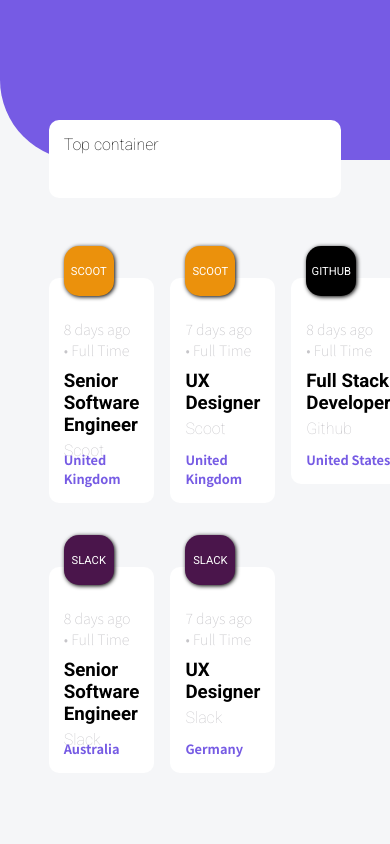
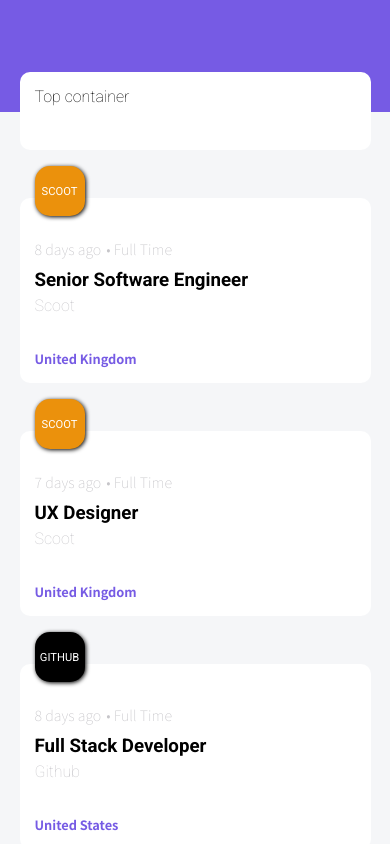
Before and after one commit to anontyro/dev-jobs, a Gatsby site: page / in a window 390 px wide. Shown: the top 844 px of the page. Built offline with nearby package versions, Linux system fonts and the light colour scheme; Gatsby itself is replaced by a stand-in of ours; grey boxes are pictures that could not be loaded.

Commit message:
updated main page for mobile tablet next the job page

```diff
--- a/src/components/_layout/index.tsx
+++ b/src/components/_layout/index.tsx
@@ -16,6 +16,12 @@ const Header = styled.div`
   height: 10rem;
   border-bottom-left-radius: 5rem;
   background-color: ${(props: HeaderProps) => props.theme.colors.primary};
+  @media (max-width: 768px) {
+  }
+  @media (max-width: 425px) {
+    height: 7rem;
+    border-bottom-left-radius: 0;
+  }
 `;
 
 interface Props {
--- a/src/pages/index.tsx
+++ b/src/pages/index.tsx
@@ -12,6 +12,11 @@ import { createPageUri } from "../utils/pageUri";
 const SearchBarContainer = styled.div`
   margin-top: -2.5rem;
   margin-bottom: 5rem;
+  @media (max-width: 768px) {
+    margin-bottom: 3rem;
+  }
+  @media (max-width: 425px) {
+  }
 `;
 
 interface SearachBarProps {
@@ -35,6 +40,15 @@ const JobListContainer = styled.div`
   display: grid;
   grid-template-columns: 1fr 1fr 1fr;
   grid-gap: 4rem 1rem;
+  @media (max-width: 768px) {
+    grid-template-columns: 1fr 1fr;
+    grid-gap: 3rem 1rem;
+  }
+
+  @media (max-width: 425px) {
+    grid-template-columns: 1fr;
+    grid-gap: 3rem 1rem;
+  }
 `;
 
 const JobCard = styled.div`
@@ -70,8 +84,6 @@ const JobCardLogo = styled.div`
   }
   div.card-logo {
     background-image: url(${(props: JobCardLogoProps) => props.url});
-    /* width: 75%;
-    height: 70%; */
     background-size: contain;
     background-repeat: no-repeat;
   }
@@ -142,6 +154,11 @@ const JobList: React.FC<JobListProps> = ({ companyList }) => {
 const IndexContainer = styled.div`
   width: 75%;
   margin: auto;
+  @media (max-width: 768px) {
+  }
+  @media (max-width: 425px) {
+    width: 90%;
+  }
 `;
 
 const IndexPage = () => {
```
